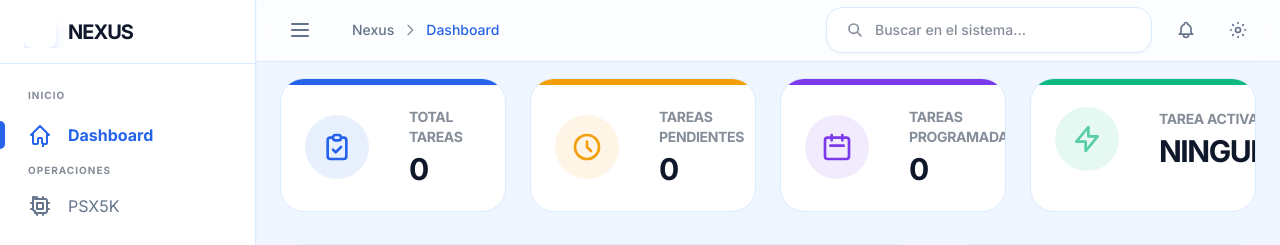
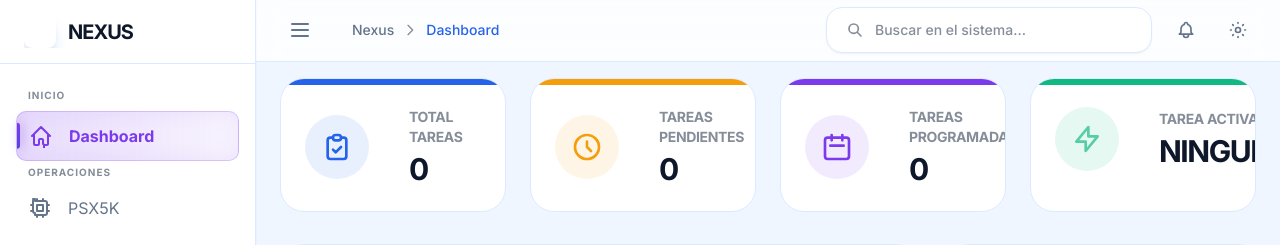
Before and after one commit to dtovar0/c20, a Flask app: page / in a window 1280 px wide. Shown: the top 245 px of the page. Run offline with Flask 3, Linux system fonts and the light colour scheme; a user stored in the database is signed in; data comes from the database, SQL or seed files in the repository; data that the repository does not hold is empty; some libraries are stand-ins or nearby versions.

Commit message:
Actualizacion v1.2.19

```diff
--- a/assets/css/main.css
+++ b/assets/css/main.css
@@ -37,28 +37,26 @@ a, button, input, svg {
 }
 
 .nav-item-active {
-    color: rgb(var(--color-primary)) !important;
-    background-color: rgba(var(--color-primary), 0.22) !important;
-    backdrop-filter: blur(10px);
-    -webkit-backdrop-filter: blur(10px);
-    border: 1.5px solid rgba(var(--color-primary), 0.5);
-    font-weight: 900;
-    box-shadow: 0 4px 20px -2px rgba(var(--color-primary), 0.4),
-                inset 0 0 15px rgba(var(--color-primary), 0.15);
+    color: rgb(var(--color-accent-violet)) !important;
+    background: linear-gradient(90deg, rgba(124, 58, 237, 0.18) 0%, rgba(124, 58, 237, 0.06) 100%) !important;
+    border: 1px solid rgba(124, 58, 237, 0.25) !important;
+    border-radius: 10px !important;
+    font-weight: 700;
+    box-shadow: inset 0 0 20px rgba(124, 58, 237, 0.08);
 }
 
-/* Active State Indicator (Left bar) */
+/* Active State Indicator — Left bar INSIDE the item */
 .nav-item-active::before {
     content: '';
     position: absolute;
-    left: -16px;
+    left: 0;
     top: 50%;
     transform: translateY(-50%);
-    width: 5px;
-    height: 28px;
-    background-color: rgb(var(--color-primary));
-    border-radius: 0 6px 6px 0;
-    box-shadow: 4px 0 15px rgba(var(--color-primary), 0.6);
+    width: 3px;
+    height: 55%;
+    background: linear-gradient(to bottom, #7c3aed, #4f46e5);
+    border-radius: 0 4px 4px 0;
+    box-shadow: 2px 0 10px rgba(124, 58, 237, 0.5);
     transition: all 0.3s ease;
     z-index: 10;
 }
@@ -83,12 +81,27 @@ html.sidebar-is-collapsed .nav-item {
 
 #sidebar.is-collapsed .nav-item svg,
 html.sidebar-is-collapsed #sidebar .nav-item svg {
-    width: 20px !important;
-    height: 20px !important;
+    width: 22px !important;
+    height: 22px !important;
     transition: all 0.4s cubic-bezier(0.175, 0.885, 0.32, 1.275);
 }
 
-#sidebar.is-collapsed .nav-item-active::before {
-    height: 60px;
-    left: 0;
+#sidebar.is-collapsed .nav-item-active::before,
+html.sidebar-is-collapsed .nav-item-active::before {
+    height: 55%;
 }
+
+/* === SIDEBAR SECTION DIVIDER === */
+/* Hidden by default (expanded), shown via CSS when collapsed — no JS required */
+.sidebar-divider {
+    display: none;
+    border: none;
+    border-top: 1px solid rgba(148, 163, 220, 0.45);
+    margin: 8px 8px;
+}
+
+/* Show dividers only in collapsed state */
+#sidebar.is-collapsed .sidebar-divider,
+html.sidebar-is-collapsed #sidebar .sidebar-divider {
+    display: block !important;
+}
--- a/assets/js/global.js
+++ b/assets/js/global.js
@@ -29,6 +29,7 @@ document.addEventListener('DOMContentLoaded', () => {
         sidebar.classList.remove('w-64', 'min-w-64');
         sidebar.classList.add('w-16', 'min-w-16', 'is-collapsed');
         document.querySelectorAll('.sidebar-text').forEach(el => el.classList.add('hidden'));
+        document.querySelectorAll('.sidebar-divider').forEach(el => el.classList.remove('hidden'));
     }
 
     // Dynamic Brand Color Injection (Sync with DB)
@@ -51,6 +52,9 @@ document.addEventListener('DOMContentLoaded', () => {
                 sidebar.classList.toggle('is-collapsed');
 
                 document.querySelectorAll('.sidebar-text').forEach(el => {
+                    el.classList.toggle('hidden');
+                });
+                document.querySelectorAll('.sidebar-divider').forEach(el => {
                     el.classList.toggle('hidden');
                 });
 
--- a/templates/components/sidebar.html
+++ b/templates/components/sidebar.html
@@ -27,6 +27,7 @@
         <!-- Navigation -->
         <nav class="flex-grow space-y-1 overflow-x-hidden px-4">
             <p class="text-[10px] font-bold text-label/60 uppercase tracking-widest px-3 mb-2 sidebar-text">Inicio</p>
+            <hr class="sidebar-divider">
 
             {% if current_user.role == 'administrador' %}
             <!-- Dashboard Usuario (Admin view) -->
@@ -52,6 +53,7 @@
             {% endif %}
 
             <p class="text-[10px] font-bold text-label/60 uppercase tracking-widest px-3 mb-2 mt-6 sidebar-text">Operaciones</p>
+            <hr class="sidebar-divider">
 
             <a href="{{ url_for('core.psx5k') }}" title="PSX5K"
                class="nav-item {% if request.endpoint == 'core.psx5k' %}nav-item-active{% endif %} gap-4 px-3 py-3 text-secondary hover:text-primary hover:bg-surface-container rounded-base transition-all group">
@@ -70,6 +72,7 @@
             <!-- Administrators Section -->
             {% if current_user.role == 'administrador' %}
             <p class="text-[10px] font-bold text-label/60 uppercase tracking-widest px-3 mb-2 mt-6 sidebar-text">Configuración</p>
+            <hr class="sidebar-divider">
 
             <a href="{{ url_for('settings.index') }}" title="Ajustes"
                class="nav-item {% if request.endpoint == 'settings.index' %}nav-item-active{% endif %} gap-4 px-3 py-3 text-secondary hover:text-primary hover:bg-surface-container rounded-base transition-all group">
@@ -90,6 +93,7 @@
             </a>
 
             <p class="text-[10px] font-bold text-label/60 uppercase tracking-widest px-3 mb-2 mt-6 sidebar-text">Personalización</p>
+            <hr class="sidebar-divider">
 
             <a href="{{ url_for('design.index') }}" title="Diseño"
                class="nav-item {% if request.endpoint == 'design.index' %}nav-item-active{% endif %} gap-4 px-3 py-3 text-secondary hover:text-primary hover:bg-surface-container rounded-base transition-all group">
```
